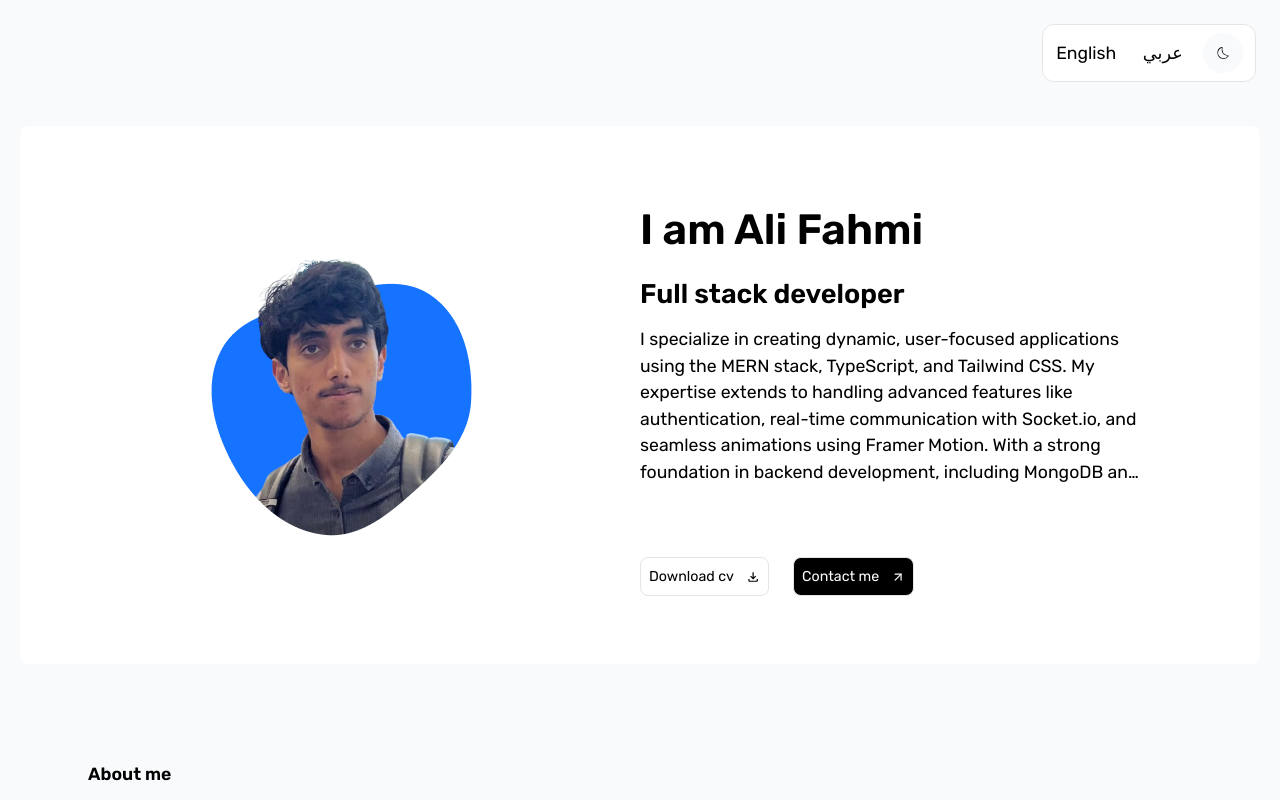
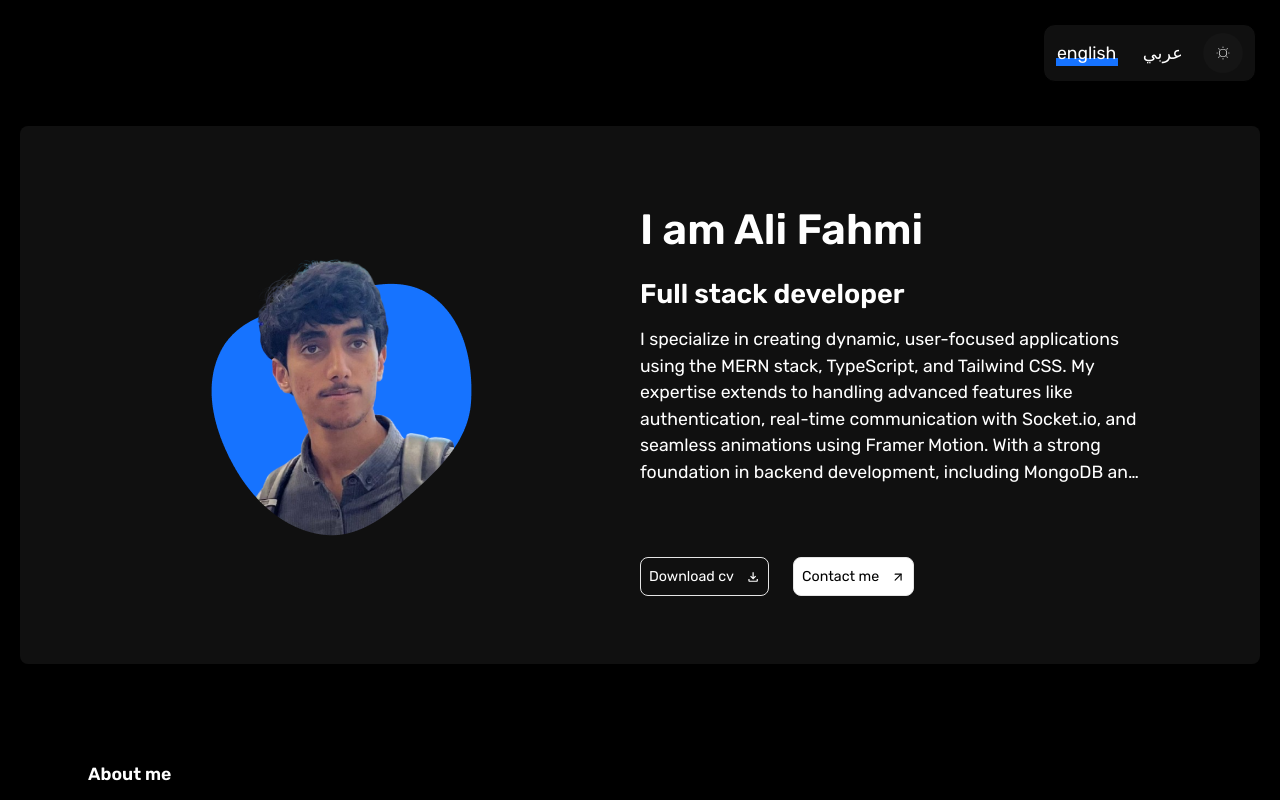
Before and after one commit to Aliicoder/portfolio, a React (Vite) app: page / in a window 1280 px wide. Shown: the top 800 px of the page. Built offline with nearby package versions, Linux system fonts and the light colour scheme; a web font is replaced by a local one.

Commit message:
ui fixes 4

```diff
--- a/src/components/dedicated/HomePage/MyJourney.tsx
+++ b/src/components/dedicated/HomePage/MyJourney.tsx
@@ -29,9 +29,10 @@ function MyJourney() {
               <h1 className="c6 md:c3 text-nowrap">
                 {t("journey.graphicDesign.years")}
               </h1>
-              <div className="absolute w-1 scale-110 origin-center h-1/2 -translate-x-full  left-0 top-0 " />
+              <div className="absolute w-1 scale-110 origin-center h-1/2 -translate-x-full  left-0 top-0  " />
               <div
-                className="absolute z-10 left-0  top-1/2 w-2 aspect-square md:w-6  rounded-full bg-[--fill-color] border border-[--gray-color]  -translate-x-[calc(50%+0.07rem)] -translate-y-1/2
+                className="absolute z-10 left-0  top-1/2 w-2 aspect-square md:w-6  rounded-full bg-[--fill-color] opacity-50
+                border border-[--gray-color]  -translate-x-[calc(50%+0.07rem)] -translate-y-1/2
                 rtl:right-0 rtl:translate-x-[calc(50%+0.07rem)] "
               />
             </h1>
@@ -49,7 +50,8 @@ function MyJourney() {
               </h1>
               <h1 className="c6 md:c3 text-nowrap">2021 - 2022</h1>
               <div
-                className="absolute z-10 left-0  top-1/2 w-2 aspect-square md:w-6 rounded-full bg-[--fill-color] border border-[--gray-color]  -translate-x-[calc(50%+0.07rem)] -translate-y-1/2
+                className="absolute z-10 left-0  top-1/2 w-2 aspect-square md:w-6 rounded-full bg-[--fill-color]
+                border border-[--gray-color]  -translate-x-[calc(50%+0.07rem)] -translate-y-1/2 opacity-80
                 rtl:right-0 rtl:translate-x-[calc(50%+0.07rem)]"
               />
             </h1>
@@ -67,7 +69,8 @@ function MyJourney() {
               </h1>
               <h1 className="c6 md:c3 text-nowrap">2021 - 2022</h1>
               <div
-                className="absolute z-10 left-0 top-1/2 w-2 aspect-square md:w-6 rounded-full bg-[--fill-color] border border-[--gray-color]  -translate-x-[calc(50%+0.07rem)] -translate-y-1/2
+                className="absolute z-10 left-0 top-1/2 w-2 aspect-square md:w-6 rounded-full bg-[--fill-color]
+                border border-[--gray-color]  -translate-x-[calc(50%+0.07rem)] -translate-y-1/2
               rtl:right-0 rtl:translate-x-[calc(50%+0.07rem)]"
               />
             </h1>
@@ -85,7 +88,8 @@ function MyJourney() {
               </h1>
               <h1 className="c6 md:c3 text-nowrap">2022 - 2023</h1>
               <div
-                className="absolute z-10 left-0  top-1/2 w-2 aspect-square md:w-6 rounded-full bg-[--fill-color] border border-[--gray-color]  -translate-x-[calc(50%+0.07rem)] -translate-y-1/2
+                className="absolute z-10 left-0  top-1/2 w-2 aspect-square md:w-6 rounded-full bg-[--fill-color]
+                border border-[--gray-color]  -translate-x-[calc(50%+0.07rem)] -translate-y-1/2 opacity-80
               rtl:right-0 rtl:translate-x-[calc(50%+0.07rem)]"
               />
             </h1>
--- a/src/components/shared/Menu.tsx
+++ b/src/components/shared/Menu.tsx
@@ -65,7 +65,7 @@ function Menu({ className }: IMenu) {
             onClick={() => changeLanguage("en")}
             className={`px-[1%] relative flex justify-center w-fit cursor-pointer `}
           >
-            <h1 className="relative c8 md:c4 z-20 text-whit">English</h1>
+            <h1 className="relative c8 md:c4 z-20 text-whit">english</h1>
             {language == "en" && (
               <div className="absolute bottom-0 h-2 w-full z-10 bg-[--tertiary-background-color]" />
             )}
--- a/src/context/ThemeContext.tsx
+++ b/src/context/ThemeContext.tsx
@@ -17,7 +17,7 @@ export const ThemeContext = createContext<ThemeContextType>({
 })
 interface ThemeProvider extends PropsWithChildren {}
 function ThemeProvider({ children }: ThemeProvider) {
-  const [darkTheme, setDarkTheme] = useState(false)
+  const [darkTheme, setDarkTheme] = useState(true)
   useEffect(() => {
     let root = document.documentElement.style
     if (darkTheme) {
```
